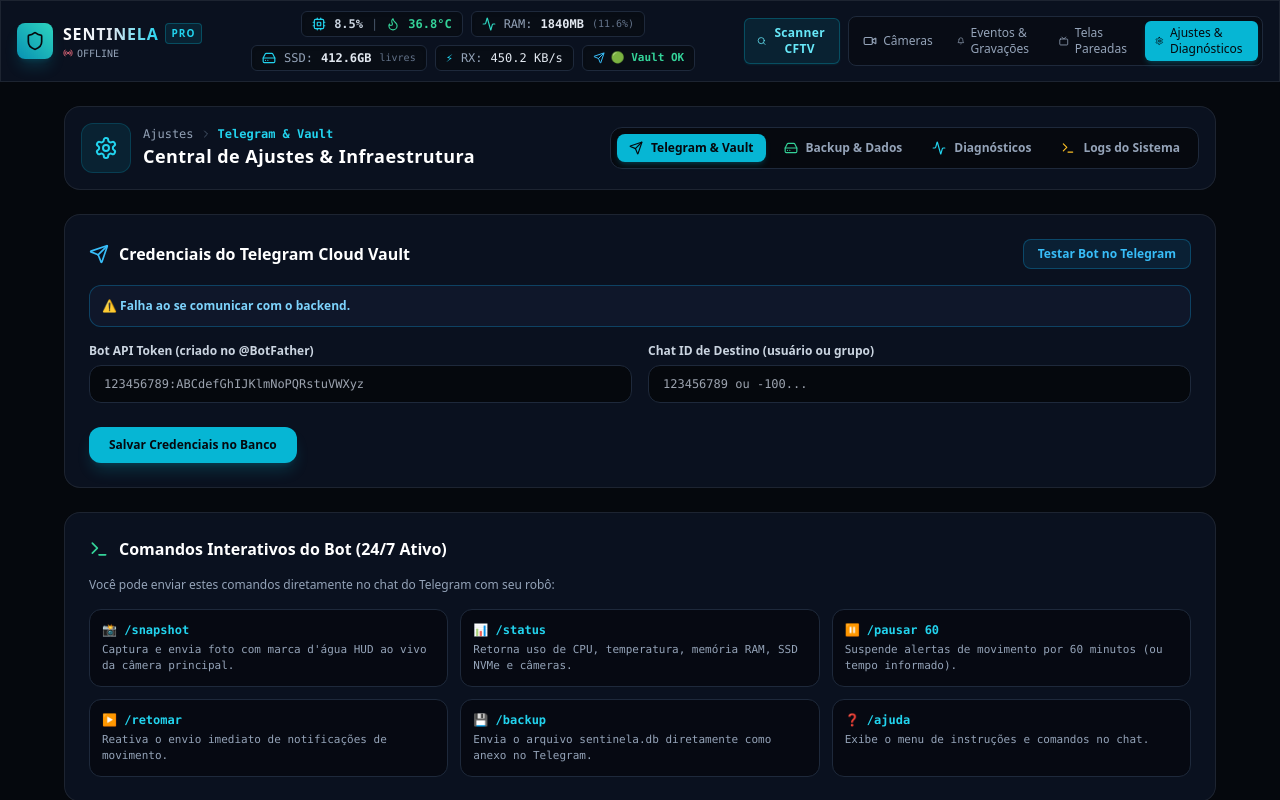
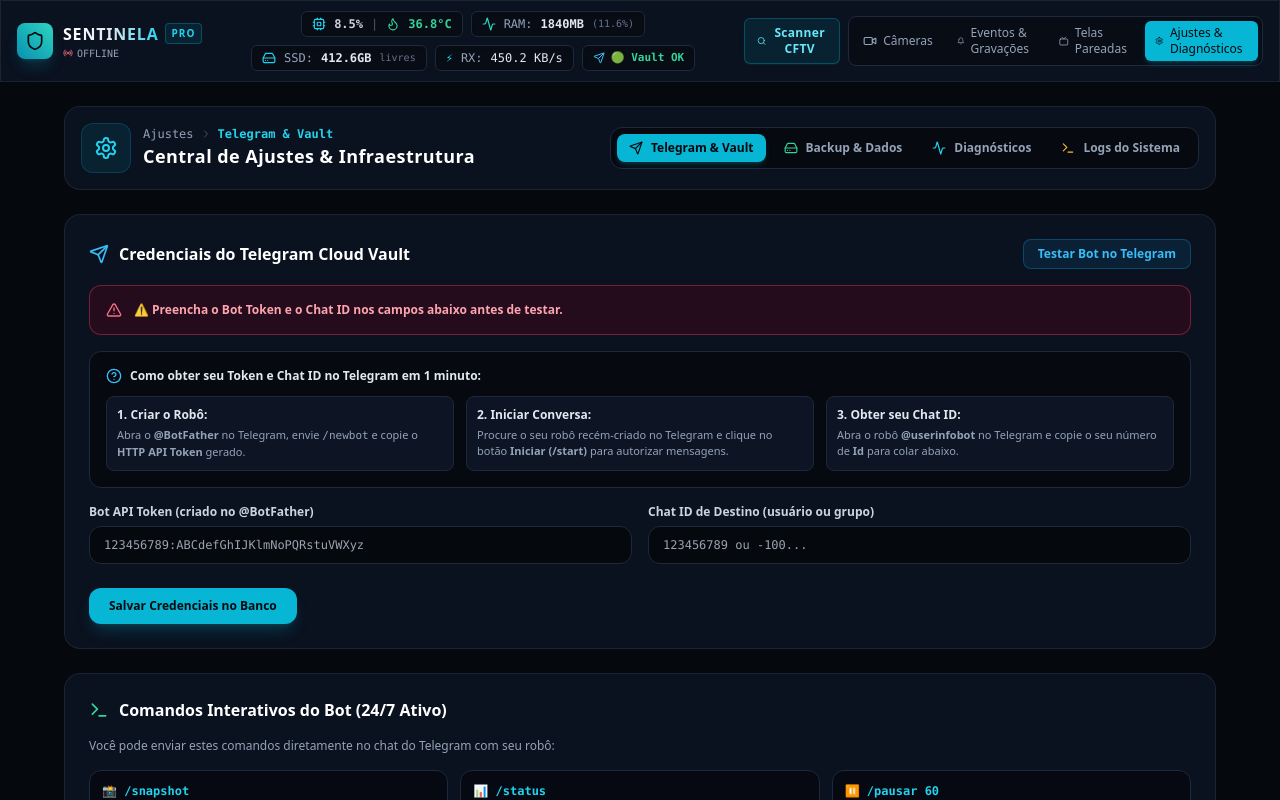
Before and after one commit to jotapelessa/SentinelaFrPro, a Next.js app in the folder frontend/: page /settings/telegram in a window 1280 px wide. Both pictures are taken after a click on the button "Testar Bot no Telegram". Shown: the top 800 px of the page. Built offline with nearby package versions, Linux system fonts and the light colour scheme; no server answers.

Commit message:
fix(telegram): improve Telegram test endpoint error handling, audit logging, and UI setup guide

```diff
--- a/frontend/src/app/settings/telegram/page.tsx
+++ b/frontend/src/app/settings/telegram/page.tsx
@@ -1,7 +1,7 @@
 "use client";
 
 import React, { useState, useEffect } from "react";
-import { Send, Check, Shield, BellRing, Play, Terminal, HelpCircle } from "lucide-react";
+import { Send, Check, Shield, BellRing, Play, Terminal, HelpCircle, ExternalLink, AlertTriangle } from "lucide-react";
 
 export default function TelegramSettingsPage() {
   const [botToken, setBotToken] = useState("");
@@ -9,11 +9,13 @@ export default function TelegramSettingsPage() {
   const [saveSuccess, setSaveSuccess] = useState(false);
   const [testingTelegram, setTestingTelegram] = useState(false);
   const [telegramStatus, setTelegramStatus] = useState<string | null>(null);
+  const [isError, setIsError] = useState(false);
   const [simulating, setSimulating] = useState(false);
+
+  const apiUrl = process.env.NEXT_PUBLIC_API_URL || "/api";
 
   const fetchSettings = async () => {
     try {
-      const apiUrl = process.env.NEXT_PUBLIC_API_URL || "/api";
       const res = await fetch(`${apiUrl}/settings/`);
       if (res.ok) {
         const data = await res.json();
@@ -31,54 +33,83 @@ export default function TelegramSettingsPage() {
 
   const handleSaveTelegram = async (e: React.FormEvent) => {
     e.preventDefault();
+    if (!botToken.trim() || !chatId.trim()) {
+      setIsError(true);
+      setTelegramStatus("⚠️ Preencha o Bot Token e o Chat ID antes de salvar.");
+      return;
+    }
+
     try {
-      const apiUrl = process.env.NEXT_PUBLIC_API_URL || "/api";
       const res = await fetch(`${apiUrl}/settings/telegram`, {
         method: "POST",
         headers: { "Content-Type": "application/json" },
-        body: JSON.stringify({ bot_token: botToken, chat_id: chatId })
+        body: JSON.stringify({ bot_token: botToken.trim(), chat_id: chatId.trim() })
       });
       if (res.ok) {
         const data = await res.json();
         if (data.bot_token) setBotToken(data.bot_token);
         if (data.chat_id) setChatId(data.chat_id);
         setSaveSuccess(true);
+        setIsError(false);
         setTelegramStatus("✅ Credenciais gravadas com sucesso no banco de dados SQLite!");
         setTimeout(() => {
           setSaveSuccess(false);
           setTelegramStatus(null);
-        }, 4000);
+        }, 5000);
       } else {
-        setTelegramStatus("⚠️ Erro ao gravar credenciais no servidor.");
+        const errData = await res.json().catch(() => ({ detail: "Erro desconhecido" }));
+        setIsError(true);
+        setTelegramStatus(`⚠️ Erro ao gravar credenciais: ${errData.detail || "Falha no servidor"}`);
       }
     } catch (err) {
       console.error(err);
-      setTelegramStatus("⚠️ Falha de comunicação com o servidor.");
+      setIsError(true);
+      setTelegramStatus("⚠️ Falha de comunicação com o backend Sentinela.");
     }
   };
 
   const handleTestTelegram = async () => {
+    if (!botToken.trim() || !chatId.trim()) {
+      setIsError(true);
+      setTelegramStatus("⚠️ Preencha o Bot Token e o Chat ID nos campos abaixo antes de testar.");
+      return;
+    }
+
     setTestingTelegram(true);
     setTelegramStatus(null);
+    setIsError(false);
+
     try {
-      const apiUrl = process.env.NEXT_PUBLIC_API_URL || "/api";
       const res = await fetch(`${apiUrl}/settings/telegram/test`, {
         method: "POST",
         headers: { "Content-Type": "application/json" },
-        body: JSON.stringify({ bot_token: botToken, chat_id: chatId })
+        body: JSON.stringify({ bot_token: botToken.trim(), chat_id: chatId.trim() })
       });
+
+      if (!res.ok) {
+        const errData = await res.json().catch(() => ({ detail: `HTTP ${res.status}` }));
+        setIsError(true);
+        setTelegramStatus(`⚠️ Erro de comunicação (${errData.detail || `HTTP ${res.status}`}). Certifique-se de que o backend está ativo.`);
+        return;
+      }
+
       const data = await res.json();
       if (data.status === "success") {
+        setIsError(false);
         setTelegramStatus(`✅ ${data.message}`);
       } else {
-        setTelegramStatus(`⚠️ ${data.message || "Erro ao conectar com Telegram"}`);
+        setIsError(true);
+        setTelegramStatus(`⚠️ ${data.message || "Erro ao conectar com Telegram."}`);
       }
     } catch (err: any) {
-      setTelegramStatus("⚠️ Falha ao se comunicar com o backend.");
+      console.error("Test error:", err);
+      setIsError(true);
+      setTelegramStatus("⚠️ Falha ao se comunicar com o backend. Verifique se o container backend está em execução.");
     } finally {
       setTestingTelegram(false);
     }
   };
+
 
 
   const handleTriggerMockEvent = async () => {
@@ -117,12 +148,48 @@ export default function TelegramSettingsPage() {
         </div>
 
         {telegramStatus && (
-          <div className="p-3 rounded-xl bg-slate-900 border border-sky-500/30 text-xs text-sky-300 font-semibold">
-            {telegramStatus}
+          <div
+            className={`p-4 rounded-xl text-xs font-semibold flex items-center gap-3 border transition-all ${
+              isError
+                ? "bg-rose-950/40 border-rose-500/40 text-rose-300"
+                : "bg-emerald-950/40 border-emerald-500/40 text-emerald-300"
+            }`}
+          >
+            {isError ? <AlertTriangle className="w-4 h-4 text-rose-400 shrink-0" /> : <Check className="w-4 h-4 text-emerald-400 shrink-0" />}
+            <span>{telegramStatus}</span>
           </div>
         )}
 
+        {/* Telegram Fast Setup Guide */}
+        <div className="p-4 rounded-xl bg-obsidian-950/80 border border-slate-800 text-xs space-y-2">
+          <h3 className="font-bold text-slate-200 flex items-center gap-2">
+            <HelpCircle className="w-4 h-4 text-sky-400" />
+            Como obter seu Token e Chat ID no Telegram em 1 minuto:
+          </h3>
+          <div className="grid grid-cols-1 md:grid-cols-3 gap-3 text-slate-400 pt-1">
+            <div className="p-2.5 rounded-lg bg-slate-900/80 border border-slate-800 space-y-1">
+              <strong className="text-slate-200 block">1. Criar o Robô:</strong>
+              <p className="text-[11px]">
+                Abra o <strong>@BotFather</strong> no Telegram, envie <code>/newbot</code> e copie o <strong>HTTP API Token</strong> gerado.
+              </p>
+            </div>
+            <div className="p-2.5 rounded-lg bg-slate-900/80 border border-slate-800 space-y-1">
+              <strong className="text-slate-200 block">2. Iniciar Conversa:</strong>
+              <p className="text-[11px]">
+                Procure o seu robô recém-criado no Telegram e clique no botão <strong>Iniciar (/start)</strong> para autorizar mensagens.
+              </p>
+            </div>
+            <div className="p-2.5 rounded-lg bg-slate-900/80 border border-slate-800 space-y-1">
+              <strong className="text-slate-200 block">3. Obter seu Chat ID:</strong>
+              <p className="text-[11px]">
+                Abra o robô <strong>@userinfobot</strong> no Telegram e copie o seu número de <strong>Id</strong> para colar abaixo.
+              </p>
+            </div>
+          </div>
+        </div>
+
         <form onSubmit={handleSaveTelegram} className="space-y-4">
+
           <div className="grid grid-cols-1 sm:grid-cols-2 gap-4">
             <div>
               <label className="block text-xs font-semibold text-slate-300 mb-1.5">
```
Also changed, not shown: 1 other file (tests, documents, lock files or other folders).
